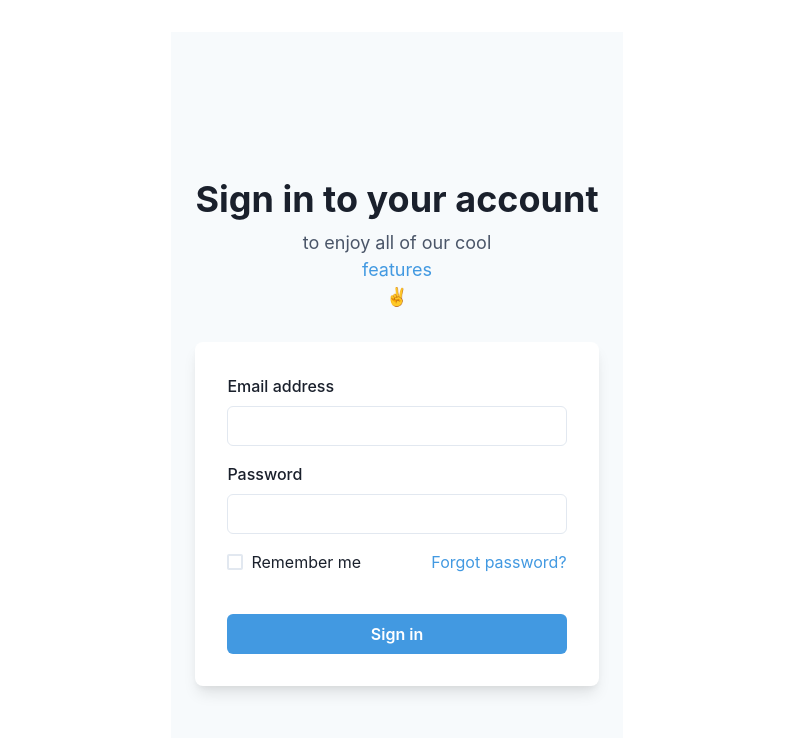
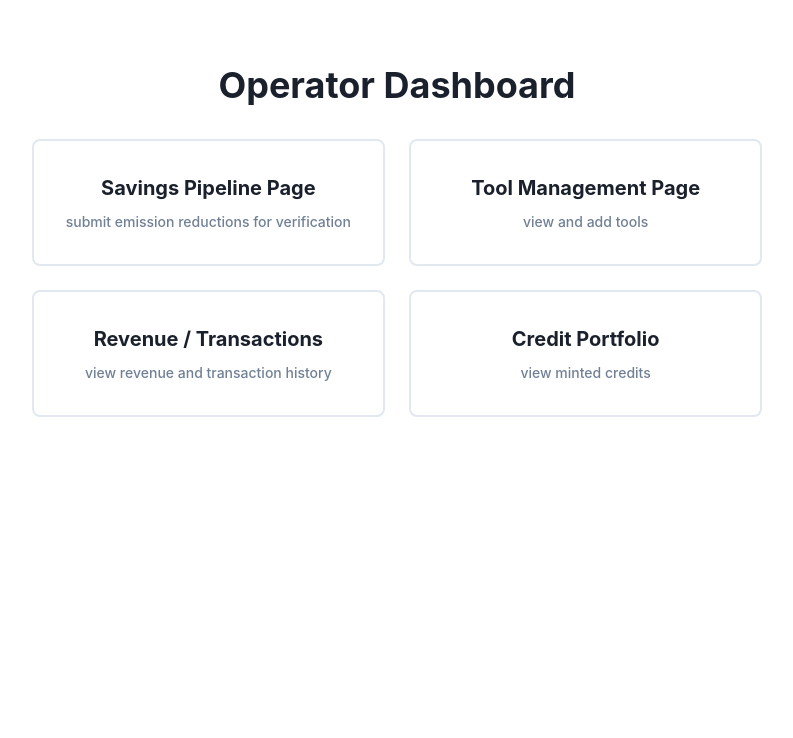
Before and after one commit to ANDREW-Li-33/TrustChain-Team5328, a React app in the folder frontend/: page /operator in a window 1280 px wide. Shown: the top 738 px of the page, without its empty margins (243-1036 px from the left). Built offline with nearby package versions, Linux system fonts and the light colour scheme; the HTML template or start-up script is replaced by a standard one.

Commit message:
created simple operator dashboard

```diff
--- a/frontend/package.json
+++ b/frontend/package.json
@@ -17,7 +17,8 @@
     "next-themes": "^0.4.6",
     "react": "^19.1.1",
     "react-dom": "^19.1.1",
-    "react-icons": "^5.5.0"
+    "react-icons": "^5.5.0",
+    "react-router-dom": "^7.9.3"
   },
   "devDependencies": {
     "@eslint/js": "^9.36.0",
--- a/frontend/src/App.tsx
+++ b/frontend/src/App.tsx
@@ -1,12 +1,22 @@
-import './styles/App.css'
-import LoginPage from './components/LoginPage'
+import './styles/App.css';
+import { BrowserRouter, Routes, Route } from 'react-router-dom';
+import LoginPage from './components/LoginPage';
+import OperatorDashboard from './components/OperatorDashboard';
 
 function App() {
   return (
-    <>
-      <LoginPage />
-    </>
-  )
+    <BrowserRouter>
+      <Routes>
+        <Route path="/" element={<LoginPage />} />
+        <Route path="/operator" element={<OperatorDashboard />} />
+        {/* placeholder routes for operator dashboard links */}
+        <Route path="/savingspipeline" element={<div>Savings Pipeline Page</div>} />
+        <Route path="/toolmanagement" element={<div>Tool Management Page</div>} />
+        <Route path="/revenuetransactions" element={<div>Revenue / Transactions</div>} />
+        <Route path="/creditportfolio" element={<div>Credit Portfolio</div>} />
+      </Routes>
+    </BrowserRouter>
+  );
 }
 
-export default App
+export default App;
--- /dev/null
+++ b/frontend/src/components/OperatorDashboard.tsx
@@ -0,0 +1,59 @@
+import {
+    Box,
+    Container,
+    Heading,
+    SimpleGrid,
+    Text,
+    useColorModeValue,
+  } from '@chakra-ui/react';
+  import { Link } from 'react-router-dom';
+
+  export default function OperatorDashboard() {
+    const bgColor = useColorModeValue('white', 'gray.700');
+    const borderColor = useColorModeValue('gray.200', 'gray.600');
+
+    const dashboardItems = [
+      { title: 'Savings Pipeline Page', link: '/savingspipeline', description: 'submit emission reductions for verification' },
+      { title: 'Tool Management Page', link: '/toolmanagement', description: 'View and add tools' },
+      { title: 'Revenue / Transactions', link: '/revenuetransactions', description: 'view revenue and transaction history'},
+      { title: 'Credit Portfolio', link: '/creditportfolio', description: 'view minted credits'},
+    ];
+
+    return (
+      <Container maxW="container.xl" py={8}>
+        <Heading mb={8} textAlign="center">
+          Operator Dashboard
+        </Heading>
+
+        <SimpleGrid columns={{ base: 1, md: 2 }} spacing={6}>
+          {dashboardItems.map((item) => (
+            <Box
+              key={item.title}
+              as={Link}
+              to={item.link}
+              p={8}
+              bg={bgColor}
+              borderWidth="2px"
+              borderColor={borderColor}
+              borderRadius="lg"
+              textAlign="center"
+              cursor="pointer"
+              transition="all 0.3s"
+              _hover={{
+                transform: 'translateY(-4px)',
+                boxShadow: 'xl',
+                borderColor: 'blue.400',
+              }}
+            >
+              <Text fontSize="xl" fontWeight="bold">
+                {item.title}
+              </Text>
+              <Text mt={2} color="gray.500" fontSize="sm">
+                {item.description.toLowerCase()}
+              </Text>
+            </Box>
+          ))}
+        </SimpleGrid>
+      </Container>
+    );
+  }
```
Also changed, not shown: 1 other file (tests, documents, lock files or other folders).
